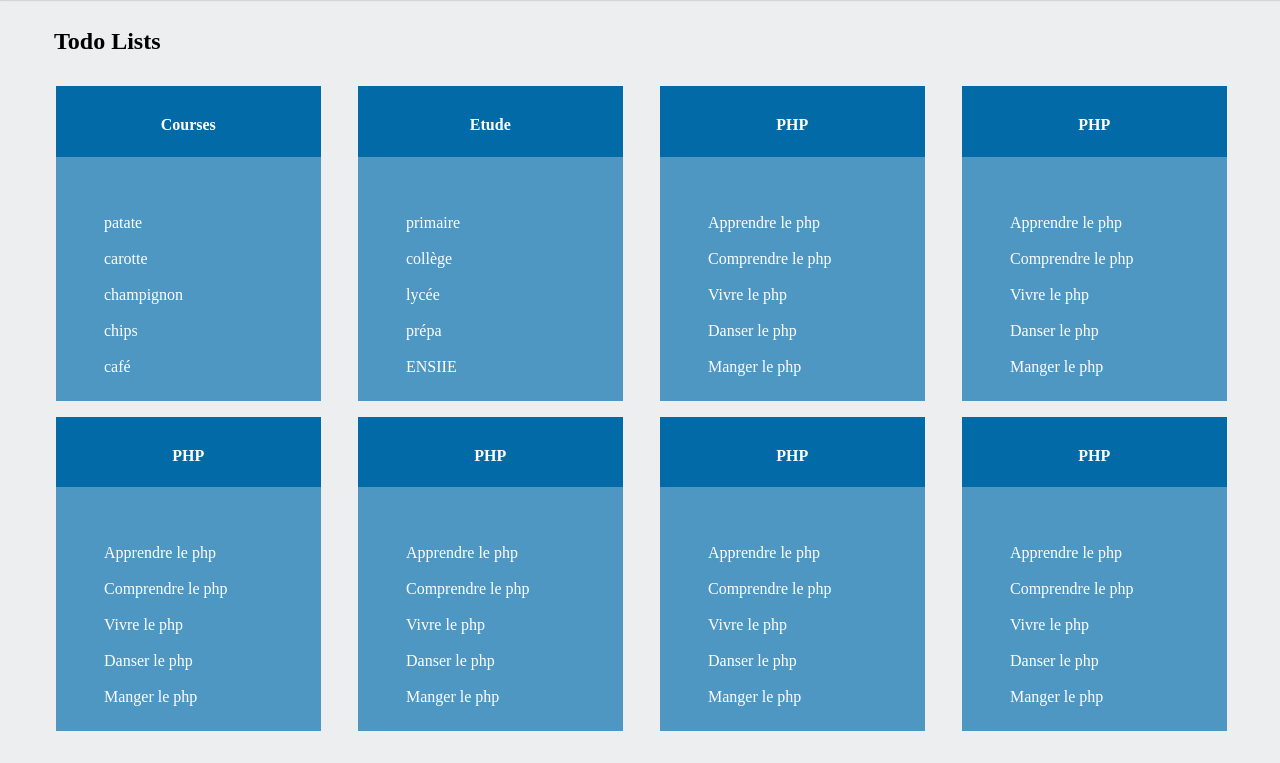
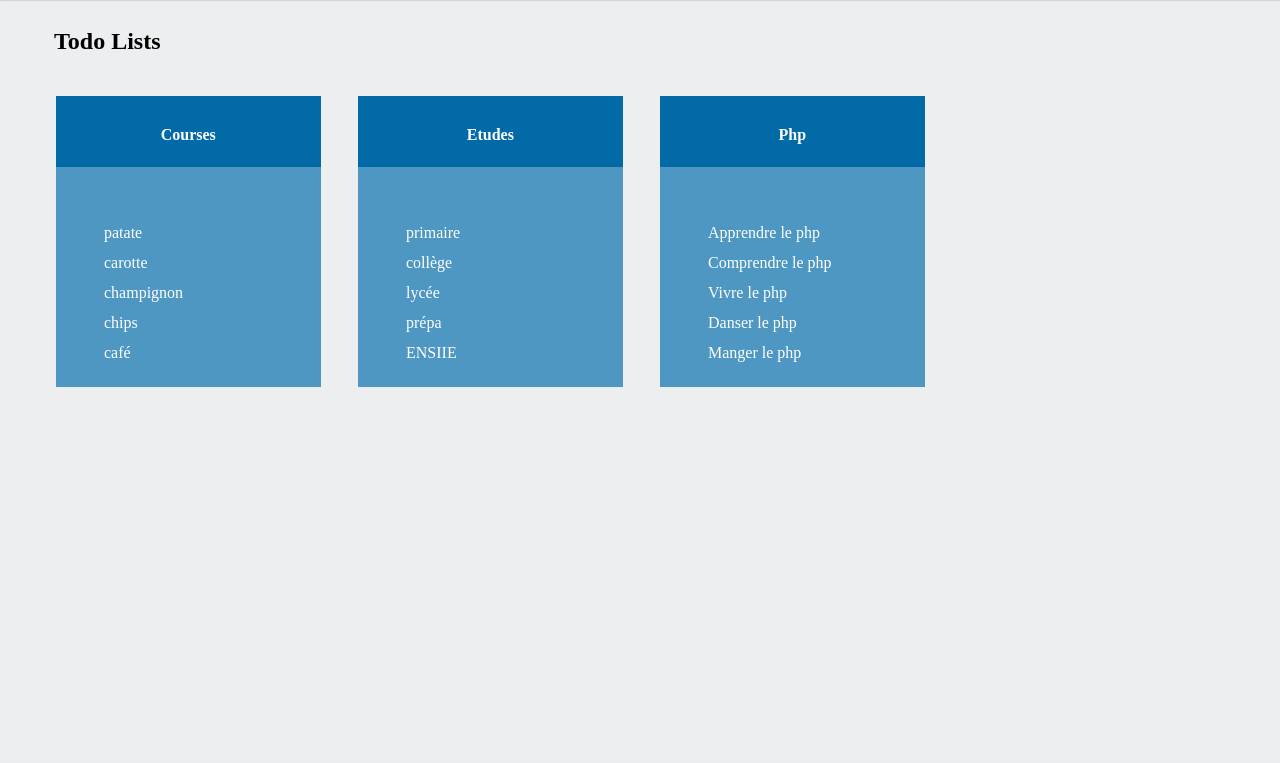
Before and after one commit to Un3x/ENSIIE-COURS-2018, a PHP site: page / in a window 1280 px wide. Shown: the part 40-803 px from the top of the page. Run offline with PHP 8.4, Linux system fonts and the light colour scheme.

Commit message:
Adding basic php

```diff
--- a/public/index.html
+++ /dev/null
@@ -1,312 +0,0 @@
-<!doctype html>
-<html lang="fr">
-<head>
-    <meta charset="utf-8">
-    <title>Todo List'IIe</title>
-    <link rel="stylesheet" href="style.css">
-</head>
-<body class="background-neutral">
-    <!-- Header -->
-    <div class="header white">
-        <div class="header-container-left">
-            <a class="header-link">
-                Accueil
-            </a>
-            <a class="header-link">
-                A propos
-            </a>
-        </div>
-        <div class="header-container-right">
-            <a class="header-btn header-signup">
-                Inscription
-            </a>
-            <a class="header-btn">
-                Se connecter
-            </a>
-        </div>
-    </div>
-
-    <div class="section">
-        <div class="section-header">
-            <h3 class="section-header-name">Todo Lists</h3>
-        </div>
-        <div class="section-container">
-            <ul class="board-list">
-                <li class="board-list-item">
-                    <div class="board-tile">
-                        <div class="board-tile-title">
-                            <h4>Courses</h4>
-                        </div>
-                        <div class="board-tile-details">
-                            <ul>
-                                <li>
-                                    patate
-                                </li>
-                            </ul>
-                            <ul>
-                                <li>
-                                    carotte
-                                </li>
-                            </ul>
-                            <ul>
-                                <li>
-                                    champignon
-                                </li>
-                            </ul>
-                            <ul>
-                                <li>
-                                    chips
-                                </li>
-                            </ul>
-                            <ul>
-                                <li>
-                                    café
-                                </li>
-                            </ul>
-                        </div>
-                    </div>
-                </li>
-                <li class="board-list-item">
-                    <div class="board-tile">
-                        <div class="board-tile-title">
-                            <h4>Etude</h4>
-                        </div>
-                        <div class="board-tile-details">
-                            <ul>
-                                <li>
-                                    primaire
-                                </li>
-                            </ul>
-                            <ul>
-                                <li>
-                                    collège
-                                </li>
-                            </ul>
-                            <ul>
-                                <li>
-                                    lycée
-                                </li>
-                            </ul>
-                            <ul>
-                                <li>
-                                    prépa
-                                </li>
-                            </ul>
-                            <ul>
-                                <li>
-                                    ENSIIE
-                                </li>
-                            </ul>
-                        </div>
-                    </div>
-                </li>
-                <li class="board-list-item">
-                    <div class="board-tile">
-                        <div class="board-tile-title">
-                            <h4>PHP</h4>
-                        </div>
-                        <div class="board-tile-details">
-                            <ul>
-                                <li>
-                                    Apprendre le php
-                                </li>
-                            </ul>
-                            <ul>
-                                <li>
-                                    Comprendre le php
-                                </li>
-                            </ul>
-                            <ul>
-                                <li>
-                                    Vivre le php
-                                </li>
-                            </ul>
-                            <ul>
-                                <li>
-                                    Danser le php
-                                </li>
-                            </ul>
-                            <ul>
-                                <li>
-                                    Manger le php
-                                </li>
-                            </ul>
-                        </div>
-                    </div>
-                </li>
-                <li class="board-list-item">
-                    <div class="board-tile">
-                        <div class="board-tile-title">
-                            <h4>PHP</h4>
-                        </div>
-                        <div class="board-tile-details">
-                            <ul>
-                                <li>
-                                    Apprendre le php
-                                </li>
-                            </ul>
-                            <ul>
-                                <li>
-                                    Comprendre le php
-                                </li>
-                            </ul>
-                            <ul>
-                                <li>
-                                    Vivre le php
-                                </li>
-                            </ul>
-                            <ul>
-                                <li>
-                                    Danser le php
-                                </li>
-                            </ul>
-                            <ul>
-                                <li>
-                                    Manger le php
-                                </li>
-                            </ul>
-                        </div>
-                    </div>
-                </li>
-                <li class="board-list-item">
-                    <div class="board-tile">
-                        <div class="board-tile-title">
-                            <h4>PHP</h4>
-                        </div>
-                        <div class="board-tile-details">
-                            <ul>
-                                <li>
-                                    Apprendre le php
-                                </li>
-                            </ul>
-                            <ul>
-                                <li>
-                                    Comprendre le php
-                                </li>
-                            </ul>
-                            <ul>
-                                <li>
-                                    Vivre le php
-                                </li>
-                            </ul>
-                            <ul>
-                                <li>
-                                    Danser le php
-                                </li>
-                            </ul>
-                            <ul>
-                                <li>
-                                    Manger le php
-                                </li>
-                            </ul>
-                        </div>
-                    </div>
-                </li>
-                <li class="board-list-item">
-                    <div class="board-tile">
-                        <div class="board-tile-title">
-                            <h4>PHP</h4>
-                        </div>
-                        <div class="board-tile-details">
-                            <ul>
-                                <li>
-                                    Apprendre le php
-                                </li>
-                            </ul>
-                            <ul>
-                                <li>
-                                    Comprendre le php
-                                </li>
-                            </ul>
-                            <ul>
-                                <li>
-                                    Vivre le php
-                                </li>
-                            </ul>
-                            <ul>
-                                <li>
-                                    Danser le php
-                                </li>
-                            </ul>
-                            <ul>
-                                <li>
-                                    Manger le php
-                                </li>
-                            </ul>
-                        </div>
-                    </div>
-                </li>
-                <li class="board-list-item">
-                    <div class="board-tile">
-                        <div class="board-tile-title">
-                            <h4>PHP</h4>
-                        </div>
-                        <div class="board-tile-details">
-                            <ul>
-                                <li>
-                                    Apprendre le php
-                                </li>
-                            </ul>
-                            <ul>
-                                <li>
-                                    Comprendre le php
-                                </li>
-                            </ul>
-                            <ul>
-                                <li>
-                                    Vivre le php
-                                </li>
-                            </ul>
-                            <ul>
-                                <li>
-                                    Danser le php
-                                </li>
-                            </ul>
-                            <ul>
-                                <li>
-                                    Manger le php
-                                </li>
-                            </ul>
-                        </div>
-                    </div>
-                </li>
-                <li class="board-list-item">
-                    <div class="board-tile">
-                        <div class="board-tile-title">
-                            <h4>PHP</h4>
-                        </div>
-                        <div class="board-tile-details">
-                            <ul>
-                                <li>
-                                    Apprendre le php
-                                </li>
-                            </ul>
-                            <ul>
-                                <li>
-                                    Comprendre le php
-                                </li>
-                            </ul>
-                            <ul>
-                                <li>
-                                    Vivre le php
-                                </li>
-                            </ul>
-                            <ul>
-                                <li>
-                                    Danser le php
-                                </li>
-                            </ul>
-                            <ul>
-                                <li>
-                                    Manger le php
-                                </li>
-                            </ul>
-                        </div>
-                    </div>
-                </li>
-            </ul>
-        </div>
-    </div>
-    <!-- Header -->
-</body>
-</html>
--- /dev/null
+++ b/public/index.php
@@ -0,0 +1,27 @@
+<?php
+
+$view = [
+    'Courses' => [
+        'patate',
+        'carotte',
+        'champignon',
+        'chips',
+        'café',
+    ],
+    'Etudes' => [
+        'primaire',
+        'collège',
+        'lycée',
+        'prépa',
+        'ENSIIE',
+    ],
+    'Php' => [
+        'Apprendre le php',
+        'Comprendre le php',
+        'Vivre le php',
+        'Danser le php',
+        'Manger le php',
+    ],
+];
+
+require_once('../view/home.php');
--- a/public/style.css
+++ b/public/style.css
@@ -106,12 +106,10 @@ ul {
     list-style-type: none;
     -webkit-margin-before: 1em;
     -webkit-margin-after: 1em;
-    -webkit-padding-start: 40px;
 }
 
 li {
-    display: list-item;
-    text-align: -webkit-match-parent;
+    margin-top: 10px;
 }
 
 .board-list {
@@ -149,9 +147,5 @@ li {
     min-height: 64px;
     padding: 40px 8px 8px 8px;
     position: relative;
+    background-color: hsla(0,0%,100%,.3);
 }
-
-.board-tile-details {
-    background-color: hsla(0,0%,100%,.3);
-
-}
--- /dev/null
+++ b/view/home.php
@@ -0,0 +1,58 @@
+<!doctype html>
+<html lang="fr">
+
+<head>
+    <meta charset="utf-8">
+    <title>Todo List'IIe</title>
+    <link rel="stylesheet" href="style.css">
+</head>
+
+<body class="background-neutral">
+<div class="header white">
+    <div class="header-container-left">
+        <a class="header-link">
+            Accueil
+        </a>
+        <a class="header-link">
+            A propos
+        </a>
+    </div>
+    <div class="header-container-right">
+        <a class="header-btn header-signup">
+            Inscription
+        </a>
+        <a class="header-btn">
+            Se connecter
+        </a>
+    </div>
+</div>
+
+<div class="section">
+    <div class="section-header">
+        <h3 class="section-header-name">Todo Lists</h3>
+    </div>
+    <div class="section-container">
+        <ul class="board-list">
+            <?php foreach ($view as $todoTitle => $todoTask): ?>
+                <li class="board-list-item">
+                    <div class="board-tile">
+                        <div class="board-tile-title">
+                            <h4><?php echo $todoTitle ?></h4>
+                        </div>
+                        <div class="board-tile-details">
+                            <ul>
+                                <?php foreach ($todoTask as $task): ?>
+                                    <li>
+                                        <?php echo $task ?>
+                                    </li>
+                                <?php endforeach; ?>
+                            </ul>
+                        </div>
+                    </div>
+                </li>
+            <?php endforeach; ?>
+        </ul>
+    </div>
+</div>
+</body>
+</html>
```
